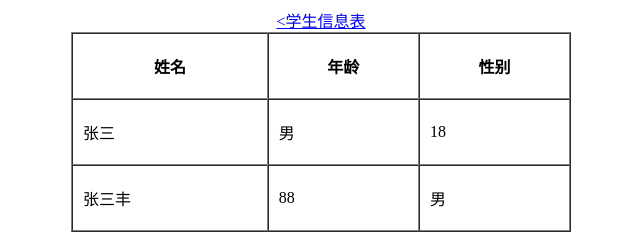
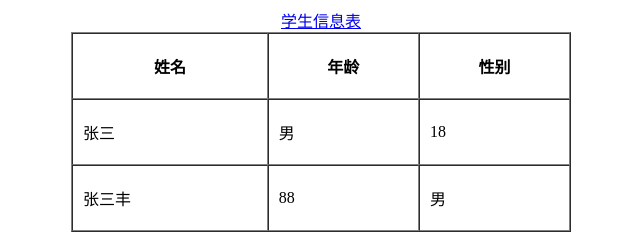
Before and after one commit to x-carrier/Html, a plain HTML site: page css基础/表格.html in a window 1280 px wide. Shown: the full height of the page, 319-959 px from the left. Drawn offline with Linux system fonts and the light colour scheme.

Commit message:
第一次添加

```diff
--- a/css基础/表格.html
+++ b/css基础/表格.html
@@ -7,7 +7,7 @@
 </head>
 <body>
     <table border="1" width="500" height="200" align="center" cellspacing="0" cellpadding="10" >
-        <caption><a href="https://www.baidu.com" target="_blank"><学生信息表</a></caption>
+        <caption><a href="https://www.baidu.com" target="_blank">学生信息表</a></caption>
         <tr>
             <th>姓名</th>
             <th>年龄</th>
```
